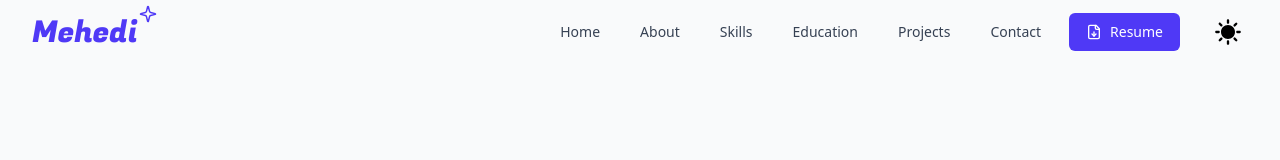
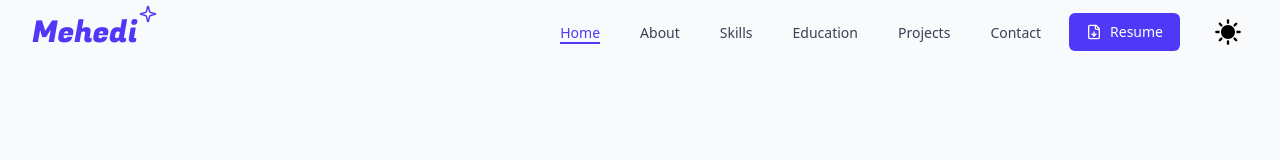
Before and after one commit to syedmehedi34/portfolio, a React (Vite) app: page / in a window 1280 px wide. Shown: the top 160 px of the page. Built offline with nearby package versions, Linux system fonts and the light colour scheme.

Commit message:
navbar icons edited

```diff
--- a/src/components/Navbar.jsx
+++ b/src/components/Navbar.jsx
@@ -1,20 +1,46 @@
 import { useState, useEffect } from "react";
-import { Link } from "react-scroll";
+import { Link as ScrollLink } from "react-scroll";
+import { Link as RouterLink } from "react-router-dom";
 import { Menu, X, FileDown, Sparkle } from "lucide-react";
 import { motion } from "framer-motion";
-import { useTheme } from "../Provider/ThemeContext";
 import { MdSunny } from "react-icons/md";
 import { FaMoon } from "react-icons/fa";
+import { useTheme } from "../Provider/ThemeContext";
 
 const Navbar = () => {
   const [isOpen, setIsOpen] = useState(false);
   const [isScrolled, setIsScrolled] = useState(false);
+  const [activeSection, setActiveSection] = useState("home");
   const { theme, toggleTheme } = useTheme();
 
   useEffect(() => {
     const handleScroll = () => {
       setIsScrolled(window.scrollY > 20);
+
+      // Get all sections
+      const sections = [
+        "home",
+        "about",
+        "skills",
+        "education",
+        "projects",
+        "contact",
+      ];
+
+      // Find the current section
+      for (const section of sections) {
+        const element = document.getElementById(section);
+        if (element) {
+          const rect = element.getBoundingClientRect();
+          // If the section is in view (with some buffer for better UX)
+          if (rect.top <= 100 && rect.bottom >= 100) {
+            setActiveSection(section);
+            break;
+          }
+        }
+      }
     };
+
     window.addEventListener("scroll", handleScroll);
     return () => window.removeEventListener("scroll", handleScroll);
   }, []);
@@ -28,47 +54,73 @@ const Navbar = () => {
     "contact",
   ];
 
+  const underlineVariants = {
+    hidden: { scaleX: 0 },
+    visible: {
+      scaleX: 1,
+      transition: {
+        duration: 0.4,
+        ease: "easeOut",
+      },
+    },
+  };
+
   return (
     <motion.nav
       initial={{ y: -100 }}
       animate={{ y: 0 }}
       className={`fixed w-full z-50 transition-all duration-300 ${
-        isScrolled
-          ? "bg-white dark:bg-gray-900 shadow-lg"
-          : "bg-transparent dark:bg-gray-800"
+        isScrolled ? "bg-white dark:bg-gray-800 shadow-lg" : "bg-transparent"
       }`}
     >
-      <div className="max-w-7xl mx-auto px-4 sm:px-6 lg:px-8 ">
+      <div className="max-w-7xl mx-auto px-4 sm:px-6 lg:px-8">
         <div className="flex items-center justify-between h-16">
-          <div className="flex-shrink-0">
+          <motion.div
+            className="flex-shrink-0"
+            whileHover={{ scale: 1.05 }}
+            whileTap={{ scale: 0.95 }}
+          >
+            <RouterLink to="/">
               <h1 className="relative text-3xl text-indigo-600 dark:text-gray-50">
                 <span className="fugaz-one-regular ">Mehedi</span>
+
                 <span className="absolute -top-2 -right-[20px]">
                   <Sparkle size={18} />
                 </span>
               </h1>
-          </div>
+            </RouterLink>
+          </motion.div>
 
           <div className="hidden md:block">
             <div className="ml-10 flex items-center space-x-4">
               {navItems.map((item) => (
-                <Link
-                  key={item}
+                <div key={item} className="relative">
+                  <ScrollLink
                     to={item}
                     spy={true}
                     smooth={true}
                     offset={-70}
                     duration={500}
-                  className="text-gray-700 hover:text-indigo-600 px-3 py-2 rounded-md text-sm font-medium cursor-pointer capitalize dark:text-[#E0E0E0] hover:font-bold"
+                    className={`text-gray-700 dark:text-gray-100 hover:text-indigo-600 px-3 py-2 rounded-md text-sm font-medium cursor-pointer capitalize transition-colors duration-300 ${
+                      activeSection === item ? "text-indigo-600" : ""
+                    }`}
                   >
                     {item}
-                </Link>
+                  </ScrollLink>
+                  {activeSection === item && (
+                    <motion.div
+                      initial="hidden"
+                      animate="visible"
+                      variants={underlineVariants}
+                      className="absolute bottom-0 left-3 right-3 h-0.5 bg-indigo-600 origin-left"
+                    />
+                  )}
+                </div>
               ))}
               <a
-                href="https://drive.google.com/uc?export=download&id=1z5w7Ya-Eyg2ykrAuwWx16Y_5QeRf7XLD"
-                // target="_blank"
-                rel="noopener noreferrer"
-                className="inline-flex items-center px-4 py-2 border border-transparent text-sm font-medium rounded-md text-white bg-indigo-600 hover:bg-indigo-700 w-full justify-center"
+                href="/resume.pdf"
+                download
+                className="inline-flex items-center px-4 py-2 border border-transparent text-sm font-medium rounded-md text-white bg-indigo-600 hover:bg-indigo-700"
               >
                 <FileDown className="w-4 h-4 mr-2" />
                 Resume
@@ -120,23 +172,35 @@ const Navbar = () => {
         >
           <div className="px-2 pt-2 pb-3 space-y-1 sm:px-3">
             {navItems.map((item) => (
-              <Link
-                key={item}
+              <div key={item} className="relative">
+                <ScrollLink
                   to={item}
                   spy={true}
                   smooth={true}
                   offset={-70}
                   duration={500}
-                className="text-gray-700 hover:text-indigo-600  block px-3 py-2 rounded-md text-base font-medium cursor-pointer capitalize "
+                  className={`block px-3 py-2 rounded-md text-base font-medium cursor-pointer capitalize ${
+                    activeSection === item
+                      ? "text-indigo-600"
+                      : "text-gray-700 hover:text-indigo-600"
+                  }`}
                   onClick={() => setIsOpen(false)}
                 >
                   {item}
-              </Link>
+                  {activeSection === item && (
+                    <motion.div
+                      initial="hidden"
+                      animate="visible"
+                      variants={underlineVariants}
+                      className="absolute bottom-0 left-3 right-3 h-0.5 bg-indigo-600 origin-left"
+                    />
+                  )}
+                </ScrollLink>
+              </div>
             ))}
             <a
-              href="https://drive.google.com/uc?export=download&id=1z5w7Ya-Eyg2ykrAuwWx16Y_5QeRf7XLD"
-              // target="_blank"
-              rel="noopener noreferrer"
+              href="/resume.pdf"
+              download
               className="inline-flex items-center px-4 py-2 border border-transparent text-sm font-medium rounded-md text-white bg-indigo-600 hover:bg-indigo-700 w-full justify-center"
             >
               <FileDown className="w-4 h-4 mr-2" />
```
Lines whose indentation alone changed are shown as unchanged.
